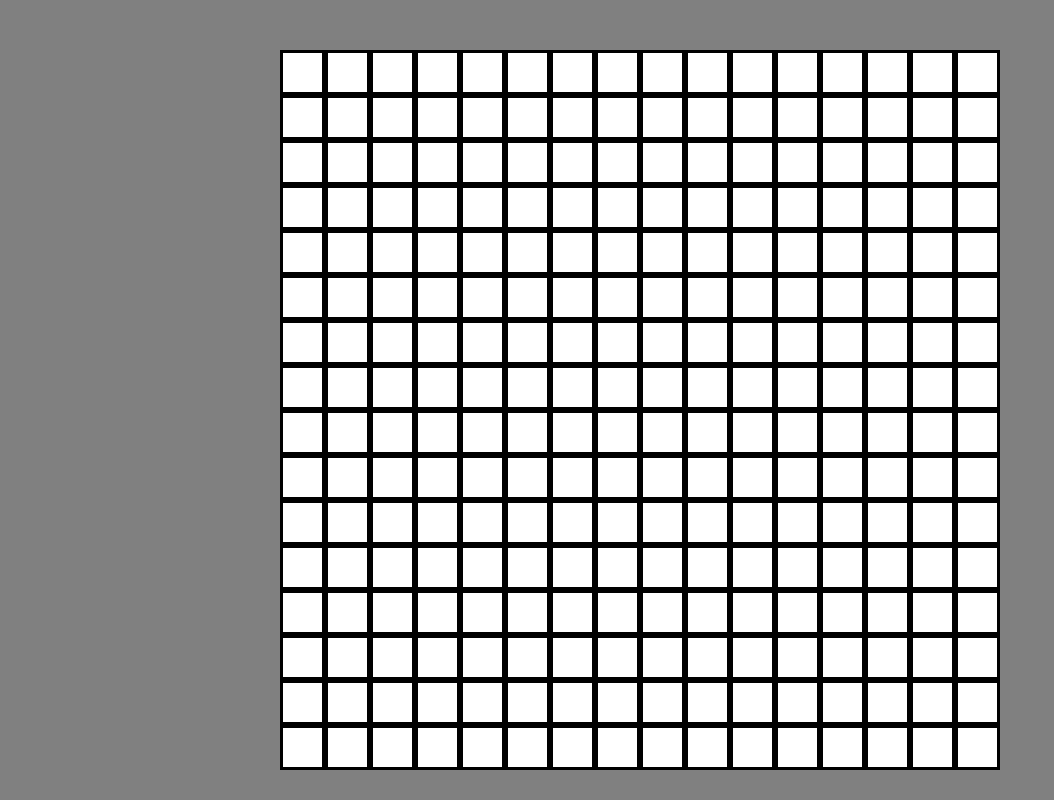
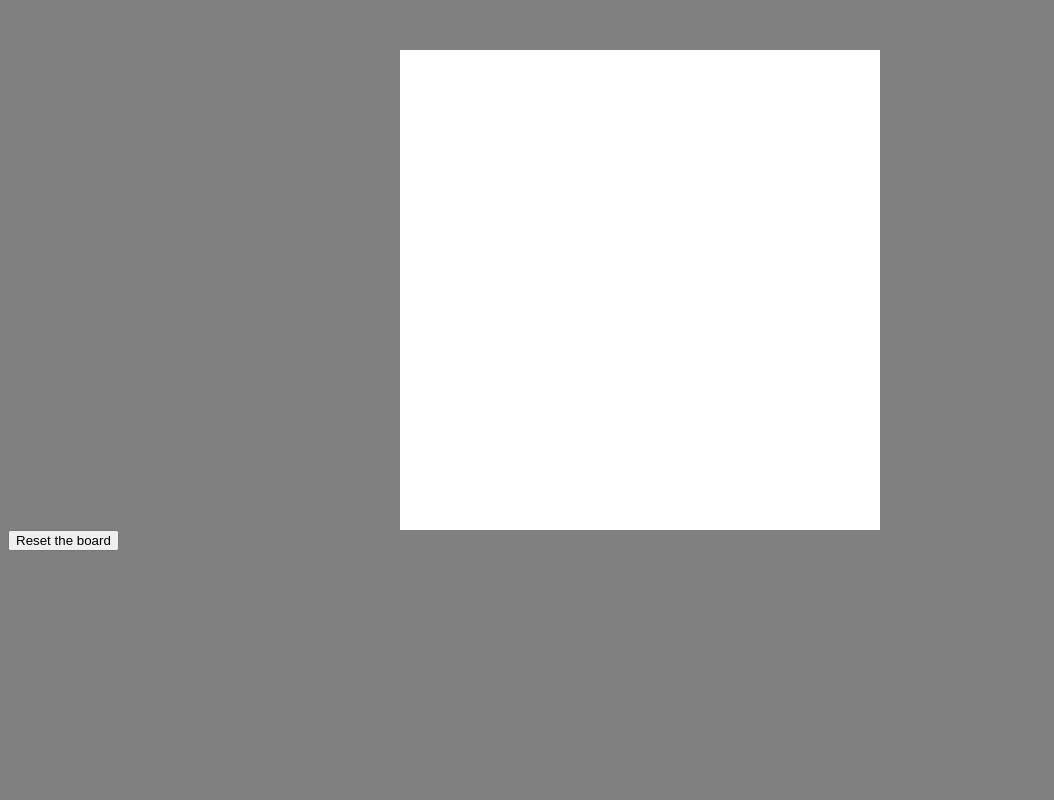
Before and after one commit to ItsWakana/Etch-a-Sketch, a plain HTML site: page index.html in a window 1280 px wide. Shown: the whole page, without its empty margins (0-1054 px from the left). Drawn offline with Linux system fonts and the light colour scheme.

Commit message:
add button to clear board

```diff
--- a/index.html
+++ b/index.html
@@ -10,5 +10,7 @@
 </head>
 <body>
     <div class="container"></div>
+
+    <button>Reset the board</button>
 </body>
 </html>
--- a/script.js
+++ b/script.js
@@ -1,12 +1,16 @@
+const container = document.querySelector('.container');
+const button = document.querySelector('button');
 
+// function resetState() {
+//     container.removeChild(subContainer);
+// }
 
 function createRow() {
 
-    const container = document.querySelector('.container');
     subContainer = document.createElement('div');
     subContainer.className = "sub-container";
 
-    for (i=0; i<16; i++) {
+    for (i=0; i < 16; i++) {
 
         smallBox = document.createElement('div');
         smallBox.id = "box";
@@ -36,3 +40,11 @@ Array.from(boxes).forEach((box) => {
         box.style.backgroundColor = 'black';
     });
 });
+
+button.addEventListener('click', clearBoard);
+
+function clearBoard() {
+    Array.from(boxes).forEach((box) => {
+        box.style.backgroundColor = 'white';
+    });
+}
--- a/style.css
+++ b/style.css
@@ -17,9 +17,9 @@ body {
 
 #box {
     box-sizing: border-box;
-    border: solid black;
-    width: 45px;
-    height: 45px;
+    /* border: solid black; */
+    width: 30px;
+    height: 30px;
 }
 
 .color-change {
```
